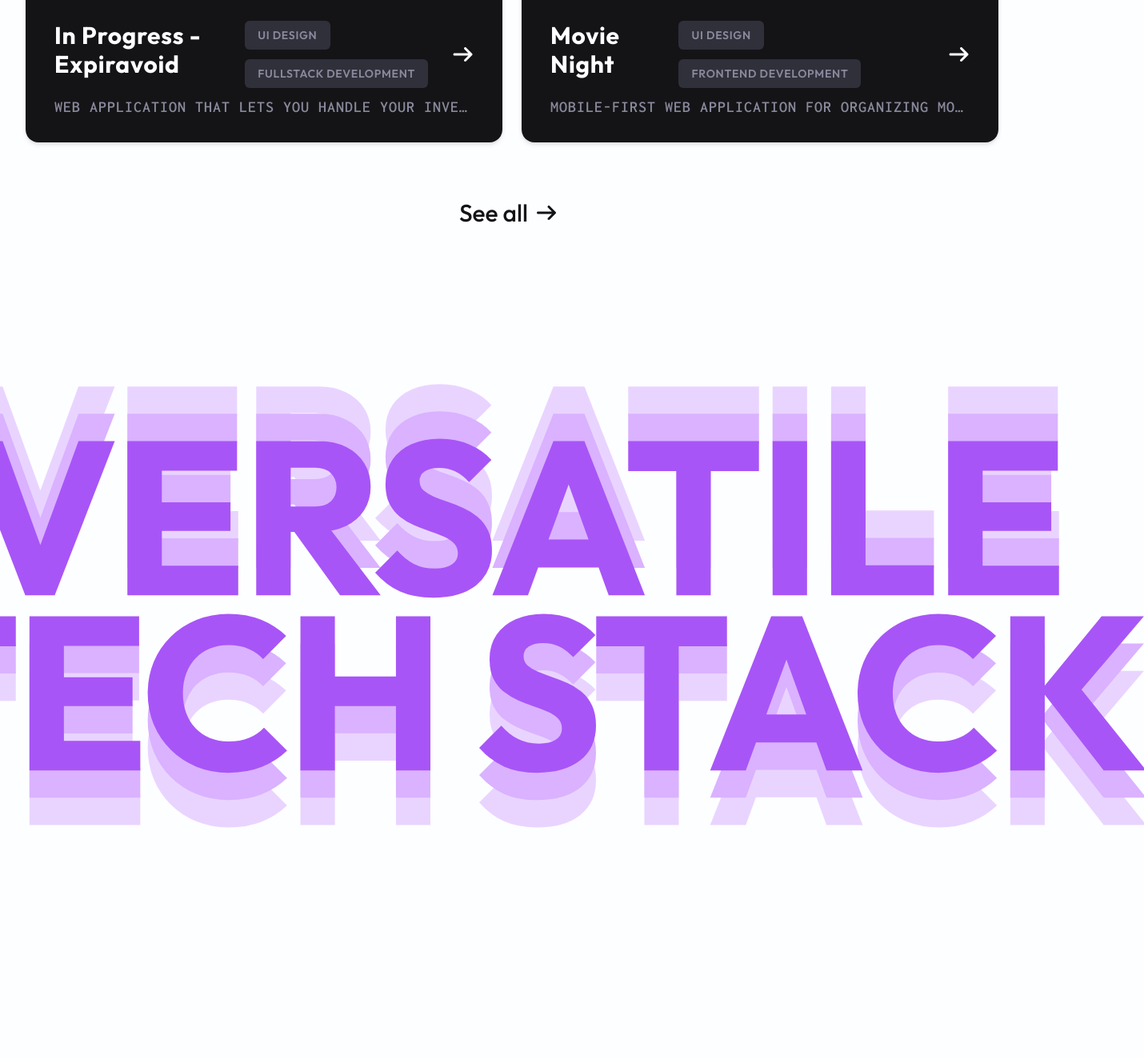
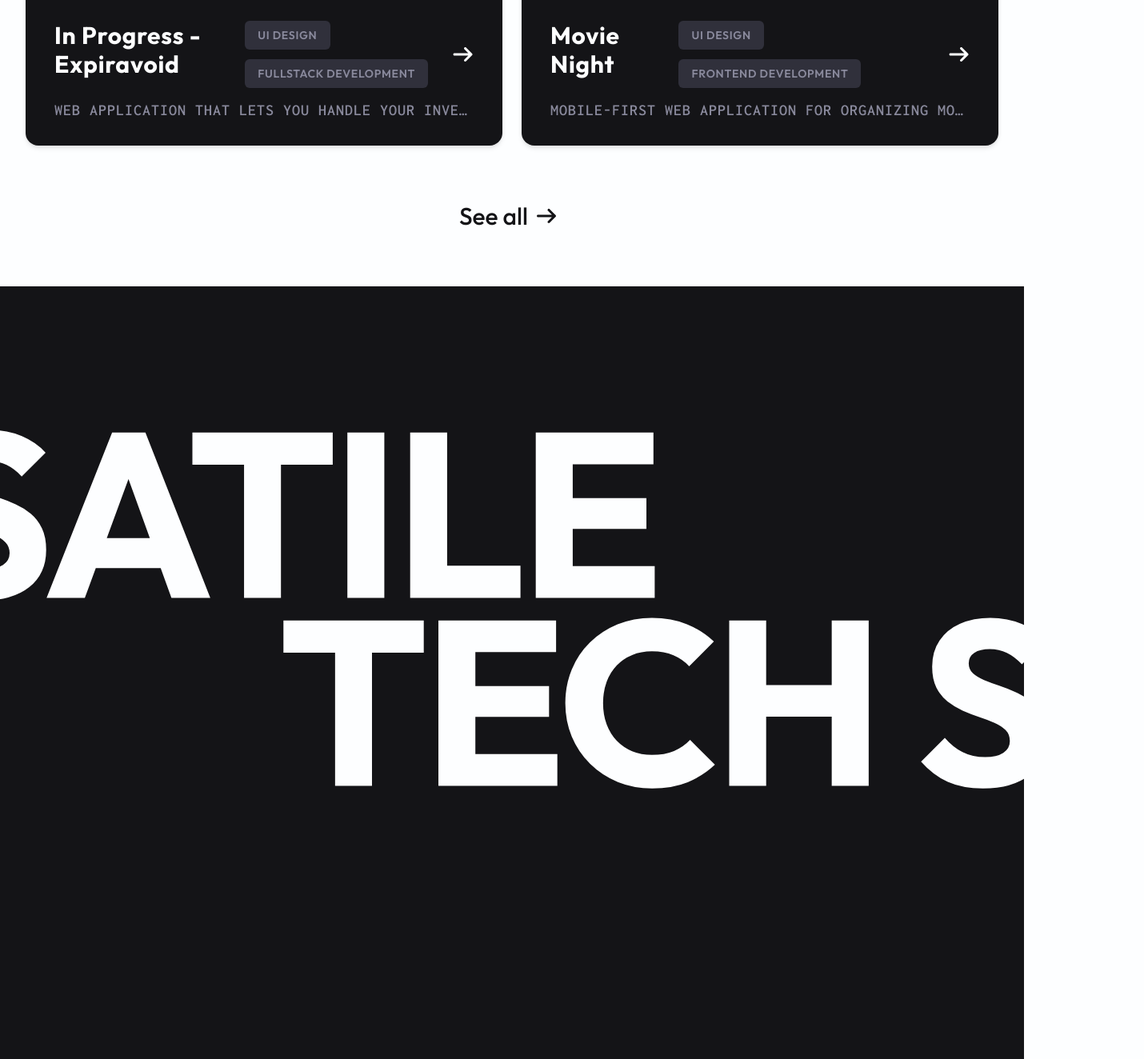
Before and after one commit to TimBreunig/tim-portfolio, a Next.js app: page /home in a window 1280 px wide. Shown: the part 2626-3950 px from the top of the page at 80% size, 1430 px wide, since content can reach past the window. Built offline with nearby package versions, Linux system fonts and the light colour scheme.

Commit message:
Modified skills section and motion heading.

```diff
--- a/app/globals.css
+++ b/app/globals.css
@@ -173,27 +173,27 @@
 	}
 
 	.p-xl {
-		@apply text-lg lg:text-xl mb-2 lg:mb-4 tracking-wide;
+		@apply text-lg lg:text-xl mb-2 lg:mb-4 tracking-wider;
 	}
 
 	.p-2xl {
-		@apply text-xl lg:text-2xl mb-2 lg:mb-4 tracking-normal;
+		@apply text-lg lg:text-2xl leading-6 lg:leading-8 mb-2 lg:mb-4 tracking-tight;
 	}
 
 	.p-7xl {
-		@apply text-4xl lg:text-6xl xl:text-7xl font-medium mb-6 xl:mb-7 tracking-tighter;
+		@apply text-3xl lg:text-6xl xl:text-7xl leading-8 lg:leading-16 xl:leading-18 font-medium mb-6 xl:mb-7 tracking-tighter;
 	}
 
 	.h1 {
-		@apply text-[4.125rem] lg:text-[8rem] xl:text-[12rem] leading-[0.8] font-bold uppercase tracking-tighter mb-8 lg:mb-10;
+		@apply text-[4.25rem] lg:text-[8rem] xl:text-[12rem] leading-[0.75] lg:leading-[0.8] font-bold uppercase tracking-tighter mb-8 lg:mb-10;
 	}
 
 	.h2 {
-		@apply text-[3.5rem] lg:text-[7.5rem] xl:text-[11.25rem] leading-[0.9] font-bold uppercase tracking-tight mb-5 lg:mb-7;
+		@apply text-[3.25rem] lg:text-[7.5rem] xl:text-[11.25rem] leading-[0.9] font-bold uppercase tracking-tight mb-5 lg:mb-7;
 	}
 
 	.h3 {
-		@apply text-[1.75rem] lg:text-[2.625rem] xl:text-[3.5rem] leading-[1.2] font-semibold tracking-normal lg:mb-4;
+		@apply text-[1.75rem] lg:text-[2.625rem] xl:text-[3.5rem] leading-[1.2] font-semibold tracking-tight mb-2 lg:mb-4;
 	}
 
 	.h4 {
@@ -205,7 +205,7 @@
 	}
 
 	.h6 {
-		@apply text-[1rem] lg:text-[1.125rem] xl:text-[1.25rem] leading-[1.3] font-semibold uppercase tracking-[0.25em];
+		@apply text-[0.875rem] lg:text-[1.125rem] xl:text-[1.25rem] leading-[1.3] font-semibold uppercase tracking-[0.25em];
 	}
 
 	.accent-dot {
--- a/app/home/page.jsx
+++ b/app/home/page.jsx
@@ -8,7 +8,7 @@ import TechStack from "@/components/TechStack";
 const Home = () => {
   return (
 	<div>
-		<section className="container-wide min-h-svh pt-5 flex flex-col items-center justify-center">
+		<section className="container-wide min-h-svh pt-8 lg:pt-5 flex flex-col items-center justify-center">
 			<div className="flex flex-col justify-center items-center gap-2 lg:gap-6">
 				<span className="h6 inline-block text-primary-100">
 					Tim Breunig
@@ -42,7 +42,7 @@ const Home = () => {
 			<HeadingFullPage />
 		</section>
 		<section
-			className="relative lg:min-h-svh box-content py-24 lg:py-20 flex items-center bg-primary-100 z-10">
+			className="relative lg:min-h-svh box-content py-24 lg:py-18 flex items-center bg-primary-100 z-10">
 			<TechStack />
 		</section>
 		<section
--- a/components/About.jsx
+++ b/components/About.jsx
@@ -18,7 +18,7 @@ const About = () => {
 					<MotionHeading
 						as="h2"
 						onComplete={() => mainControls.start("show")}
-						className="text-primary-900 text-center lg:text-right"
+						className="text-primary-900 text-left lg:text-right"
 					>
 						About Me<span className="accent-dot">.</span>
 					</MotionHeading>
@@ -39,7 +39,7 @@ const About = () => {
 					}}
 					initial="hidden"
 					animate={mainControls}
-					className="container relative text-center lg:text-left"
+					className="container-wide lg:container relative text-left"
 				>
 					<motion.p
 						className="lg:w-5/6 p-7xl"
--- a/components/CardGrid.jsx
+++ b/components/CardGrid.jsx
@@ -114,7 +114,7 @@ const CardGrid = ({ showCompact }) => {
 											{card.title}
 										</span>
 
-										<div className="flex gap-2 xl:gap-3 flex-wrap">
+										<div className="-ml-1 lg:ml-0 flex gap-2 xl:gap-3 flex-wrap">
 											{card.roles.map((role, index) => (
 												<Tile
 													key={index}
@@ -129,10 +129,7 @@ const CardGrid = ({ showCompact }) => {
 									/>
 								</div>
 
-
-
-
-								<p className="-mt-1 font-secondary font-semibold text-sm lg:text-base xl:text-xl uppercase text-primary-600 group-hover:text-primary-500 tracking-wider leading-relaxed truncate">
+								<p className="font-secondary font-semibold text-sm lg:text-base xl:text-xl uppercase text-primary-600 group-hover:text-primary-500 tracking-wider leading-relaxed truncate">
 									{card.description}
 								</p>
 							</div>
--- a/components/HeadingFullPage.jsx
+++ b/components/HeadingFullPage.jsx
@@ -32,70 +32,34 @@ const HeadingFullPage = () => {
 
   const color = useTransform(
     scrollYProgress,
-    [0, 0.34, 0.35],
-    ['#141417', '#141417', '#a855f7']
+    [0, 0.41, 0.44],
+    ['#141417', '#141417', '#fdfeff']
+  )
+
+  const backgroundColor = useTransform(
+    scrollYProgress,
+    [0, 0.41, 0.44],
+    ['#fdfeff', '#fdfeff', '#141417']
   )
 
   const offset = useTransform(
     scrollYProgress,
-    [0.36, 1],
-    [0, 250]
+    [0.42, 1],
+    [0, 2000]
   )
 
-  const responsiveOffset = useTransform(offset, v => v * motionStrength)
-
-  const backUp = useTransform(responsiveOffset, v => -2 * v)
-  const backDown = useTransform(responsiveOffset, v => 2 * v)
-
-  const midUp = useTransform(responsiveOffset, v => -v)
-  const midDown = useTransform(responsiveOffset, v => v)
+  const offsetReverse = useTransform(offset, (v) => -v);
 
   return (
-    <section
+    <motion.section
       ref={containerRef}
-      className="relative min-h-svh lg:h-[250vh]"
+      style={{
+        backgroundColor
+      }}
+      className="relative min-h-svh lg:h-[150vh] overflow-clip"
     >
       <div className="container-wide sticky top-0 h-[50vh] lg:min-h-svh flex items-center justify-center">
         <div className="relative">
-          <motion.h2
-            style={{
-              scale,
-            }}
-            className="absolute h1 m-0 text-[2.25rem] lg:text-[8rem] xl:text-[12rem] text-purple-200 text-center"
-          >
-            {/* Back Layer */}
-            <motion.span
-              style={{
-                y: backUp
-              }}
-              className="inline-block tracking-tight">Versatile</motion.span><br />
-            <motion.span
-              style={{
-                y: backDown
-              }}
-              className="inline-block tracking-tight">Tech Stack</motion.span>
-          </motion.h2>
-
-          {/* Center Layer */}
-          <motion.h2
-            style={{
-              scale,
-            }}
-            className="absolute h1 m-0 text-[2.25rem] lg:text-[8rem] xl:text-[12rem] text-purple-300 text-center"
-          >
-            <motion.span
-              style={{
-                y: midUp
-              }}
-              className="inline-block tracking-tight">Versatile</motion.span><br />
-            <motion.span
-              style={{
-                y: midDown
-              }}
-              className="inline-block tracking-tight">Tech Stack</motion.span>
-          </motion.h2>
-
-          {/* Front Layer */}
           <motion.h2
             style={{
               scale,
@@ -103,17 +67,27 @@ const HeadingFullPage = () => {
             }}
             className="relative h1 m-0 text-[2.25rem] lg:text-[8rem] xl:text-[12rem] text-center"
           >
-            <span className="inline-block tracking-tight">
+            <motion.span
+              className="inline-block tracking-tight"
+              style={{
+                x: offsetReverse
+              }}
+            >
               Versatile
-            </span>
+            </motion.span>
             <br />
-            <span className="inline-block tracking-tight">
+            <motion.span
+              className="inline-block tracking-tight"
+              style={{
+                x: offset
+              }}
+            >
               Tech Stack
-            </span>
+            </motion.span>
           </motion.h2>
         </div>
       </div>
-    </section>
+    </motion.section>
   )
 }
 
--- a/components/Nav.jsx
+++ b/components/Nav.jsx
@@ -28,7 +28,7 @@ const Nav = ({ onNavigate }) => {
 						key={index}
 						href={link.path}
 						onClick={onNavigate}
-						className={`text-2xl lg:text-xl hover:text-purple-500 tracking-wide capitalize transition-all duration-300 ${
+						className={`text-xl hover:text-purple-500 tracking-wide capitalize transition-all duration-300 ${
 								pathname.includes(link.path) ? "font-semibold text-primary-400" : "font-medium text-primary-700"
 							}`}
 						>
--- a/components/TabGrid.jsx
+++ b/components/TabGrid.jsx
@@ -1,26 +1,38 @@
 "use client";
 
-import { motion, useAnimation } from 'framer-motion'
+import { motion, useAnimation } from "framer-motion";
 import Tile from "@/components/ui/tile";
 import MotionHeading from "@/components/MotionHeading";
 
-
 const TabGrid = () => {
-	let tabs = [
+	const tabs = [
+		{
+			title: "Brand Identity",
+			roles: ["Graphic Design", "Color Scheme", "Typography", "Content Strategy"],
+			description:
+				"Shaping a unique brand identity tailored to the specific expectations and desires of the target audiences. Translating the key aspects of the brand into compelling visuals and content strategies.",
+		},
 		{
 			title: "Digital Design",
 			roles: ["UX", "UI", "Webdesign", "Wireframing", "Prototyping"],
-			description: "Designing high-quality experiences from the first wireframes to a fully working prototype, balancing clear usability and aethetic visuals.",
+			description:
+				"Designing high-quality digital experiences from the first wireframes to a fully functioning prototype. Balancing modern, aesthetic visuals with clear, accessible user flows to maximize customer satisfaction.",
 		},
 		{
 			title: "Development",
-			roles: ["Frontend Development", "SEO", "CMS", "Mobile Development", "Unit Testing"],
-			description: "Crafting engaging digital products that combine appealing design with intuitive usability and modern technology.",
+			roles: [
+				"Frontend Development",
+				"SEO",
+				"CMS",
+				"Mobile Development",
+				"Unit Testing",
+			],
+			description:
+				"Crafting engaging digital products that combine appealing design with intuitive usability and cutting-edge technology. Improving performance and optimizing page rankings to increase conversion.",
 		},
 	];
 
-
-	const mainControls = useAnimation()
+	const mainControls = useAnimation();
 
 	return (
 		<>
@@ -29,68 +41,112 @@ const TabGrid = () => {
 				onComplete={() => mainControls.start("show")}
 				className="text-primary-100 text-left lg:text-right"
 			>
-				Skills<span className="accent-dot">.</span>
+				Skillset<span className="accent-dot">.</span>
 			</MotionHeading>
 
+			{/* OUTER SECTION — animates once */}
 			<motion.div
 				variants={{
-					hidden: { opacity: 0 },
+					hidden: { opacity: 0, y: 20 },
 					show: {
 						opacity: 1,
-						transition: {
-							duration: 0.6,
-							staggerChildren: 0.25,
-						},
+						y: 0,
+						transition: { duration: 0.6 },
 					},
 				}}
 				initial="hidden"
 				animate={mainControls}
+				className="w-full box-border p-3 lg:p-6 bg-primary-100 rounded-xl lg:rounded-2xl shadow-md text-primary-900"
 			>
-				<motion.div
-					variants={{ hidden: { opacity: 0, y: 20 }, show: { opacity: 1, y: 0 } }}
-					className="w-full box-border p-4 lg:p-8 bg-primary-100 rounded-xl lg:rounded-2xl shadow-md text-primary-900 transition-colors duration-300"
-				>
-					<div className="w-full bg-primary-200 rounded-lg lg:rounded-xl">
-						{tabs.map((tab, index) => {
-							return (
-								<div key={index}>
-									<div className="p-4 lg:p-8 grid grid-cols-1 lg:grid-cols-7 gap-4 lg:gap-8 xl:gap-12">
-										<div
-											key={index}
-											className="lg:col-span-3"
-										>
-											<h3 className="h3">
-												{tab.title}<span className="accent-dot">.</span>
-											</h3>
-										</div>
+				<div className="grid grid-cols-1 lg:grid-cols-12 px-3 lg:px-8 py-8 lg:py-20 p-7xl">
+					<div className="hidden lg:block lg:col-span-2" />
+					<motion.div
+						variants={{
+							hidden: { opacity: 0, y: 10 },
+							show: { opacity: 1, y: 0 },
+						}}
+						className="lg:col-span-10"
+					>
+						Being passionate about both web design and development, I create experiences that blend strong visual appeal with clean, thoughtful implementation.
+					</motion.div>
+				</div>
 
-										<div className="lg:col-span-2">
-											<div className="flex flex-wrap gap-2 lg:gap-3">
-												{tab.roles.map((role, index) => (
-													<Tile
-														key={index}
-														text={role}
-													/>
-													)
-												)}
-											</div>
-										</div>
+				<div className="w-full bg-primary-200 rounded-lg lg:rounded-xl">
+					{tabs.map((tab, index) => (
+						<div key={index}>
+						{/* EACH ROW — animates independently on scroll */}
+						<motion.div
+							variants={{
+							hidden: { opacity: 0, y: 20 },
+							show: {
+								opacity: 1,
+								y: 0,
+								transition: {
+								staggerChildren: 0.1,
+								},
+							},
+							}}
+							initial="hidden"
+							whileInView="show"
+							viewport={{ once: true, margin: "-100px" }}
+							className="p-4 lg:px-6 lg:py-9 grid grid-cols-1 lg:grid-cols-12 gap-4 lg:gap-8 xl:gap-12"
+						>
+							<div className="lg:col-span-2">
+							<motion.span
+								variants={{
+								hidden: { opacity: 0, y: 10 },
+								show: { opacity: 1, y: 0 },
+								}}
+								className="block mb-2 text-[0.875rem] lg:text-[1rem] font-semibold text-primary-600 uppercase tracking-wider"
+							>
+								{(index + 1).toString().padStart(2, "0")}
+							</motion.span>
+							</div>
 
-										<div className="lg:col-span-2">
-											<p className="p-2xl">
-												{tab.description}
-											</p>
-										</div>
-									</div>
+							<div className="lg:col-span-4">
+							<motion.h3
+								variants={{
+								hidden: { opacity: 0, y: 10 },
+								show: { opacity: 1, y: 0 },
+								}}
+								className="h3"
+							>
+								{tab.title}
+								<span className="accent-dot">.</span>
+							</motion.h3>
+							</div>
 
-									{index < tabs.length - 1 && (
-										<div className="h-0.5 mx-8 rounded bg-primary-300" />
-									)}
-								</div>
-							)
-						})}
-					</div>
-				</motion.div>
+							<div className="flex flex-col gap-4 lg:gap-6 lg:col-span-6">
+							<motion.div
+								variants={{
+								hidden: { opacity: 0, y: 10 },
+								show: { opacity: 1, y: 0 },
+								}}
+								className="-ml-1 flex flex-wrap gap-2 lg:gap-3"
+							>
+								{tab.roles.map((role, roleIndex) => (
+								<Tile key={roleIndex} text={role} />
+								))}
+							</motion.div>
+
+							<motion.p
+								variants={{
+								hidden: { opacity: 0, y: 10 },
+								show: { opacity: 1, y: 0 },
+								}}
+								className="p-2xl"
+							>
+								{tab.description}
+							</motion.p>
+							</div>
+						</motion.div>
+
+						{index < tabs.length - 1 && (
+							<div className="h-0.5 lg:mx-6 rounded bg-primary-300" />
+						)}
+						</div>
+					))}
+				</div>
 			</motion.div>
 		</>
 	);
--- a/components/ui/button.jsx
+++ b/components/ui/button.jsx
@@ -9,14 +9,14 @@ const buttonVariants = cva(
   {
     variants: {
       variant: {
-        default: "bg-primary-100 text-primary-900 hover:bg-purple-500 border border-primary-400",
+        default: "bg-primary-100 text-primary-900 hover:bg-purple-500 border border-primary-400 hover:border-purple-500",
         primary: "bg-purple-500 text-primary-100 hover:bg-purple-500 hover:text-primary-900",
         light: "text-primary-100 hover:text-purple-500",
         icon: "",
       },
       size: {
-        default: "px-7 py-4 font-semibold text-xl",
-        lg: "px-7 lg:px-8 py-4 lg:py-5 font-semibold text-2xl",
+        default: "px-6 lg:px-7 py-3 lg:py-4 font-semibold text-lg",
+        lg: "px-6 lg:px-8 py-3 lg:py-5 font-semibold text-xl lg:text-2xl",
         xl: "px-8 py-5 font-medium text-2xl lg:text-3xl",
         icon: "p-2",
       },
```
Also changed, not shown: components/Header.jsx (+5 -3 lines), components/ProjectPage.jsx (+7 -7 lines), components/TechStack.jsx (+5 -3 lines).
